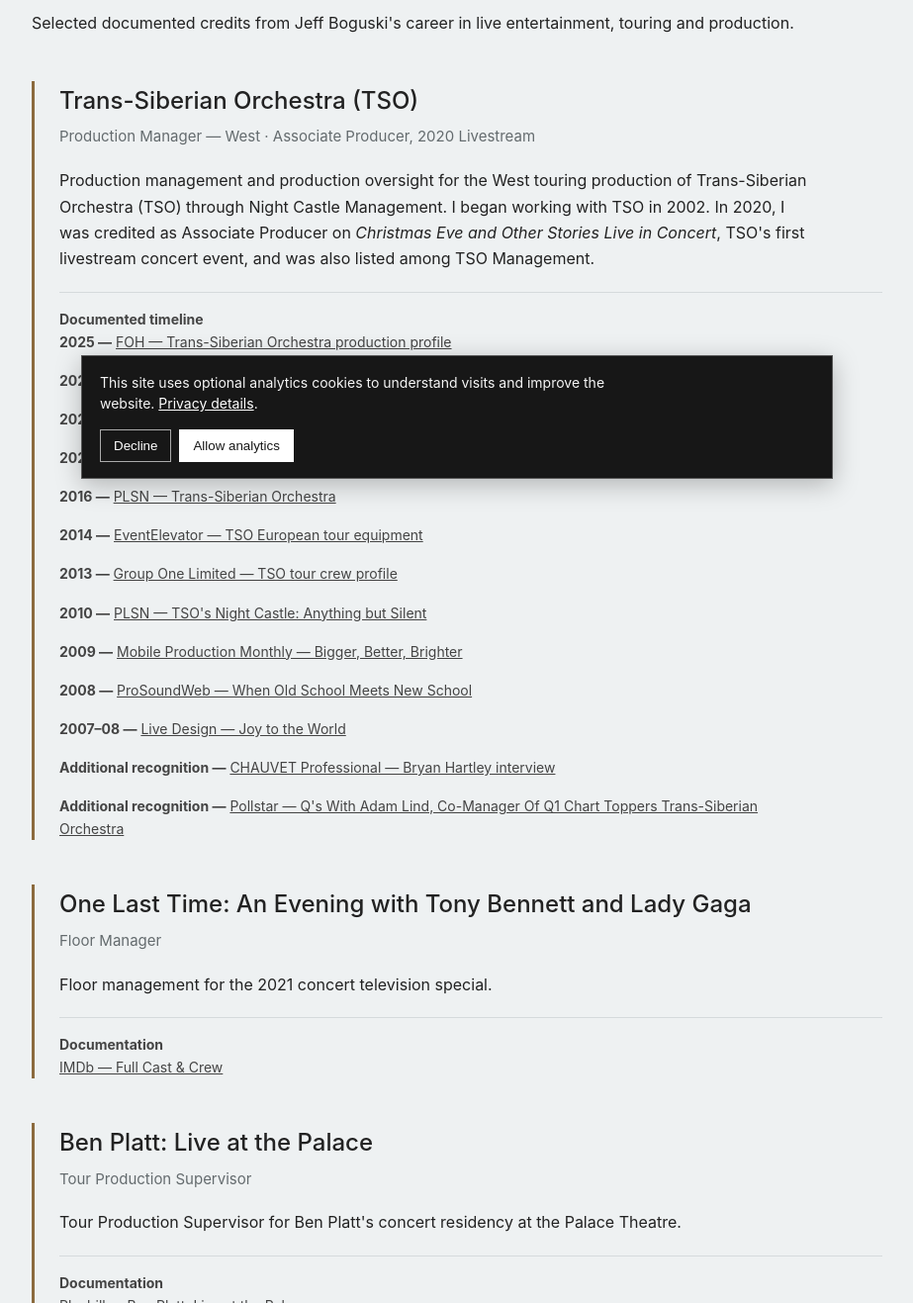
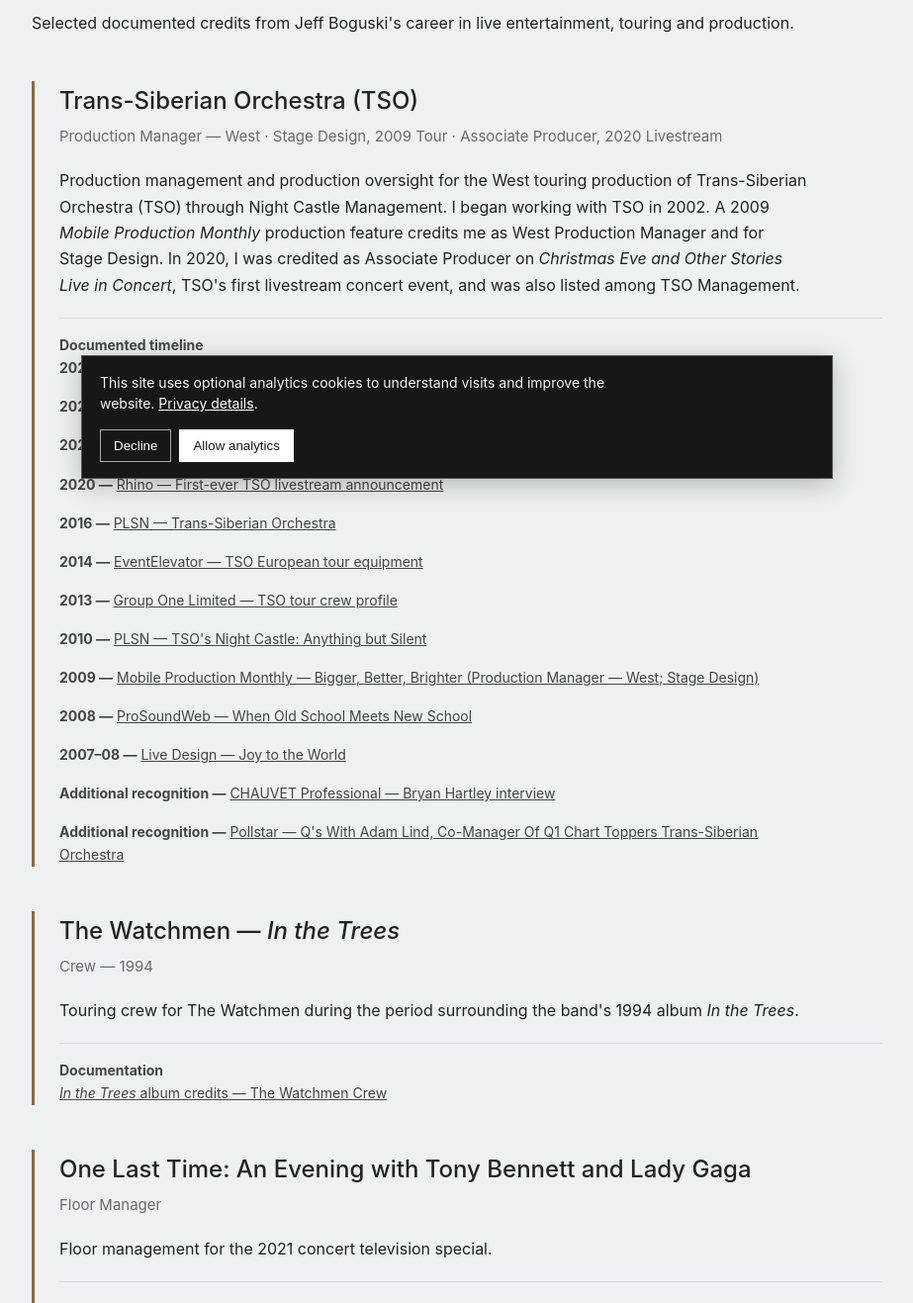
Before and after one commit to jeffboguski/jeffboguski.github.io, a plain HTML site: page selected-credits.html in a window 1280 px wide. Shown: the part 300-1617 px from the top of the page at 99% size, without its empty margins (178-1101 px from the left). Drawn offline with Linux system fonts and the light colour scheme.

Commit message:
Add documented Watchmen and TSO credits

```diff
--- a/selected-credits.html
+++ b/selected-credits.html
@@ -27,7 +27,7 @@
       "@type": "CollectionPage",
       "name": "Selected Credits | Jeff Boguski",
       "url": "https://jeffboguski.com/selected-credits.html",
-      "dateModified": "2026-10-01",
+      "dateModified": "2026-11-21",
       "about": {
         "@type": "Person",
         "@id": "https://jeffboguski.com/#person",
@@ -234,15 +234,17 @@
         <h2>Trans-Siberian Orchestra (TSO)</h2>
 
         <div class="role">
-            Production Manager — West · Associate Producer, 2020 Livestream
+            Production Manager — West · Stage Design, 2009 Tour · Associate Producer, 2020 Livestream
         </div>
 
         <p>
             Production management and production oversight for the West touring
             production of Trans-Siberian Orchestra (TSO) through Night Castle Management.
-            I began working with TSO in 2002. In 2020, I was credited as Associate Producer
-            on <em>Christmas Eve and Other Stories Live in Concert</em>, TSO's first livestream
-            concert event, and was also listed among TSO Management.
+            I began working with TSO in 2002. A 2009 <em>Mobile Production Monthly</em>
+            production feature credits me as West Production Manager and for Stage Design.
+            In 2020, I was credited as Associate Producer on <em>Christmas Eve and Other
+            Stories Live in Concert</em>, TSO's first livestream concert event, and was also
+            listed among TSO Management.
         </p>
 
         <div class="references">
@@ -316,7 +318,7 @@
                 <strong>2009 —</strong>
                 <a href="https://mobileproductionpro.com/publications/mpm_issues/mobile_production_monthly_v2_i12.pdf"
                    target="_blank" rel="noopener noreferrer">
-                    Mobile Production Monthly — Bigger, Better, Brighter
+                    Mobile Production Monthly — Bigger, Better, Brighter (Production Manager — West; Stage Design)
                 </a>
             </p>
 
@@ -349,6 +351,33 @@
                 <a href="https://news.pollstar.com/2020/04/06/qs-with-adam-lind-co-manager-of-q1-chart-toppers-trans-siberian-orchestra/"
                    target="_blank" rel="noopener noreferrer">
                     Pollstar — Q's With Adam Lind, Co-Manager Of Q1 Chart Toppers Trans-Siberian Orchestra
+                </a>
+            </p>
+        </div>
+
+    </div>
+
+
+    <div class="credit" id="the-watchmen-in-the-trees">
+
+        <h2>The Watchmen — <em>In the Trees</em></h2>
+
+        <div class="role">
+            Crew — 1994
+        </div>
+
+        <p>
+            Touring crew for The Watchmen during the period surrounding the band's
+            1994 album <em>In the Trees</em>.
+        </p>
+
+        <div class="references">
+            <strong>Documentation</strong>
+
+            <p>
+                <a href="https://www.bibleinmylanguage.com/the-watchmen-in-the-trees-mca-records-audio-cd-1994-mcd-11105/"
+                   target="_blank" rel="noopener noreferrer">
+                    <em>In the Trees</em> album credits — The Watchmen Crew
                 </a>
             </p>
         </div>
--- a/sitemap.xml
+++ b/sitemap.xml
@@ -14,7 +14,7 @@
   </url>
   <url>
     <loc>https://jeffboguski.com/selected-credits.html</loc>
-    <lastmod>2026-10-01</lastmod>
+    <lastmod>2026-11-21</lastmod>
   </url>
   <url>
     <loc>https://jeffboguski.com/beyond-work.html</loc>
```
